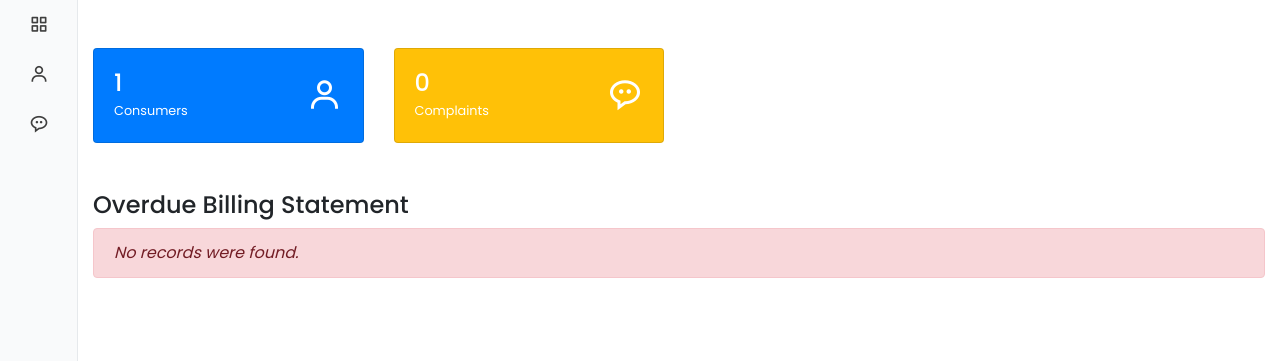
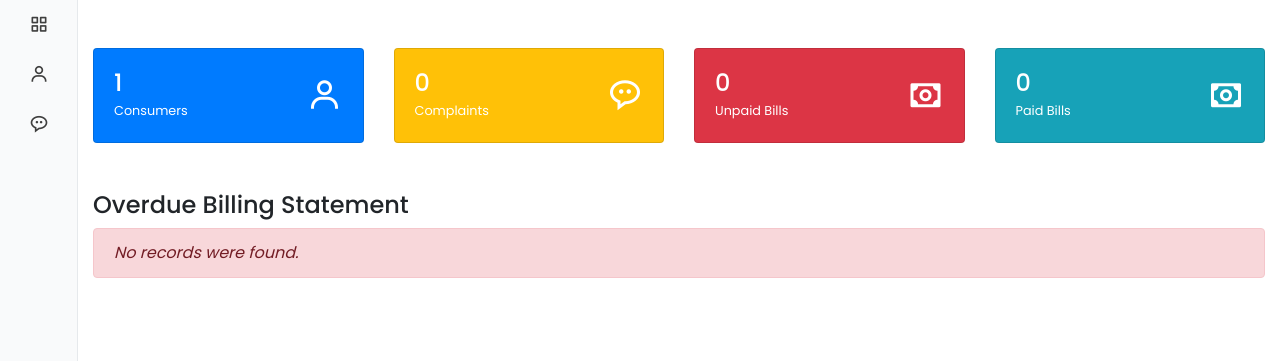
Before and after one commit to arethey/macwas, a PHP site: page /admin/index.php in a window 1280 px wide. Shown: the part 59-420 px from the top of the page. Run offline with PHP 8.4, Linux system fonts and the light colour scheme; a user stored in the database is signed in; data comes from the database, SQL or seed files in the repository; data that the repository does not hold is empty; some libraries are stand-ins or nearby versions.

Commit message:
12/15/2022 add count paid and unpaid

```diff
--- a/admin/index.php
+++ b/admin/index.php
@@ -17,6 +17,14 @@ $consumers_total = mysqli_num_rows($consumers_result);
 $complaints_sql = "SELECT * FROM complaints;";
 $complaints_result = mysqli_query($link, $complaints_sql);
 $complaints_total = mysqli_num_rows($complaints_result);
+
+$unpaid_sql = "SELECT * FROM readings WHERE status = 0;";
+$unpaid_result = mysqli_query($link, $unpaid_sql);
+$unpaid_total = mysqli_num_rows($unpaid_result);
+
+$paid_sql = "SELECT * FROM readings WHERE status = 0;";
+$paid_result = mysqli_query($link, $paid_sql);
+$paid_total = mysqli_num_rows($paid_result);
 
 ?>
 
@@ -63,6 +71,32 @@ $complaints_total = mysqli_num_rows($complaints_result);
                                     <small class="mb-0">Complaints</small>
                                 </div>
                                 <i class='bx bx-message-rounded-dots bx-md'></i>
+                            </div>
+                        </div>
+                    </div>
+                </div>
+                <div class="col-md-3">
+                    <div class="card bg-danger text-white">
+                        <div class="card-body">
+                            <div class="d-flex align-items-center justify-content-between">
+                                <div>
+                                    <h4 class="mb-0"><?php echo $unpaid_total; ?></h4>
+                                    <small class="mb-0">Unpaid Bills</small>
+                                </div>
+                                <i class='bx bx-money bx-md'></i>
+                            </div>
+                        </div>
+                    </div>
+                </div>
+                <div class="col-md-3">
+                    <div class="card bg-info text-white">
+                        <div class="card-body">
+                            <div class="d-flex align-items-center justify-content-between">
+                                <div>
+                                    <h4 class="mb-0"><?php echo $paid_total; ?></h4>
+                                    <small class="mb-0">Paid Bills</small>
+                                </div>
+                                <i class='bx bx-money bx-md'></i>
                             </div>
                         </div>
                     </div>
```
